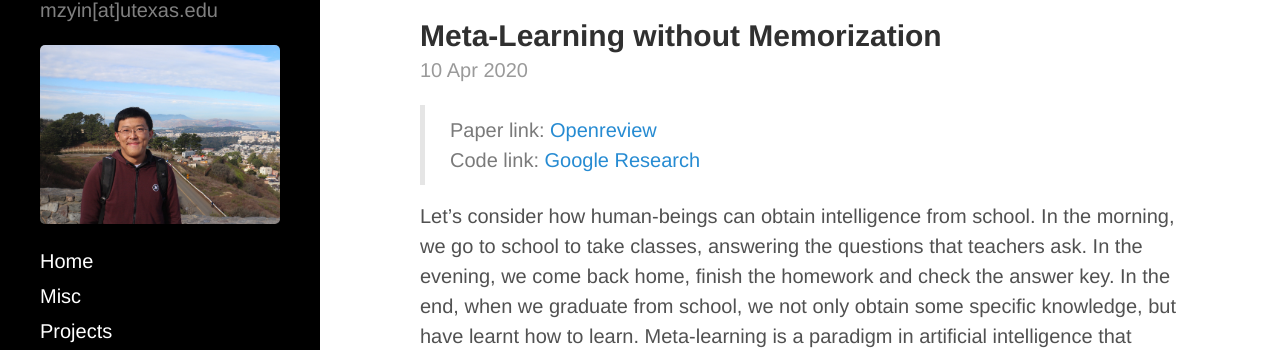
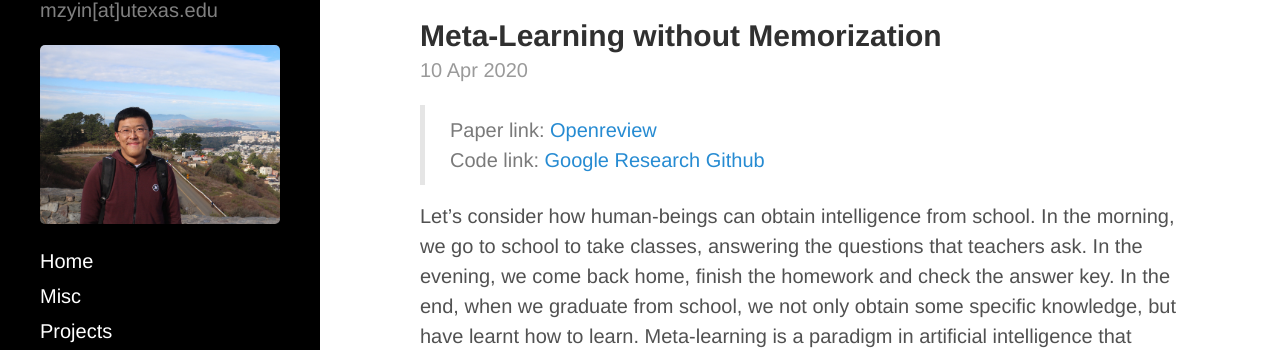
Before and after one commit to mingzhang-yin/mingzhang-yin.github.io, a Jekyll site: the page built from _posts/2020-04-10-Meta-learning-without-Memorization.md, in a window 1280 px wide and 900 px high. Shown: the part 93-443 px from the top of the window. Built offline with Jekyll 4.4.1, drawn with Linux system fonts in a browser that asks for light colours; nearby versions of some CDN libraries; formulas are drawn with MathJax 3.

Commit message:
Update 2020-04-10-Meta-learning-without-Memorization.md

```diff
--- a/_posts/2020-04-10-Meta-learning-without-Memorization.md
+++ b/_posts/2020-04-10-Meta-learning-without-Memorization.md
@@ -8,7 +8,7 @@ use_math: true
 ---
 
 >  Paper link: [Openreview](https://openreview.net/pdf?id=BklEFpEYwS)
->  Code link: [Google Research](https://github.com/google-research/google-research/tree/master/meta_learning_without_memorization)
+>  Code link: [Google Research Github](https://github.com/google-research/google-research/tree/master/meta_learning_without_memorization)
 
 Let's consider how human-beings can obtain intelligence from school. In the morning, we go to school to take classes, answering the questions that teachers ask. In the evening, we come back home, finish the homework and check the answer key. In the end, when we graduate from school, we not only obtain some specific knowledge, but have learnt how to learn.  Meta-learning is a paradigm in artificial intelligence that mimics such learning procedure. By leveraging past experience from previous tasks, it aims to adapt fast to a few training data when it comes to a new task. tldr: we identify a common pitfall that prevents the fast adaptation for a variety of meta-learning algorithms and propose a method to prevent this pitfall.
 
```
